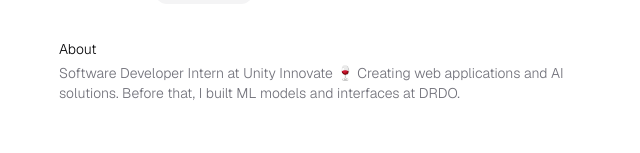
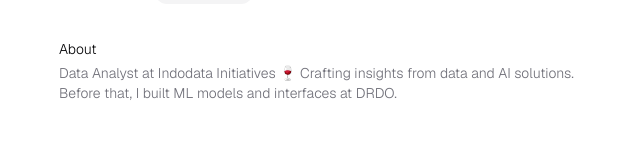
Before and after one commit to heyadrsh/resume-card, a Next.js app: page / in a window 1280 px wide. Shown: the part 151-304 px from the top of the page, without its empty margins (317-957 px from the left). Built offline with nearby package versions, Linux system fonts and the light colour scheme.

Commit message:
Update bio.ts

```diff
--- a/data/bio.ts
+++ b/data/bio.ts
@@ -4,7 +4,7 @@
   jobTitle: 'Developer && Student',
   website: 'https://www.heyadrsh.tech/',
   about:
-    'Software Developer Intern at Unity Innovate 🍷 Creating web applications and AI solutions. Before that, I built ML models and interfaces at DRDO.',
+    'Data Analyst at Indodata Initiatives 🍷 Crafting insights from data and AI solutions. Before that, I built ML models and interfaces at DRDO.',
   contacts: [
     {
       label: 'Email',
```
